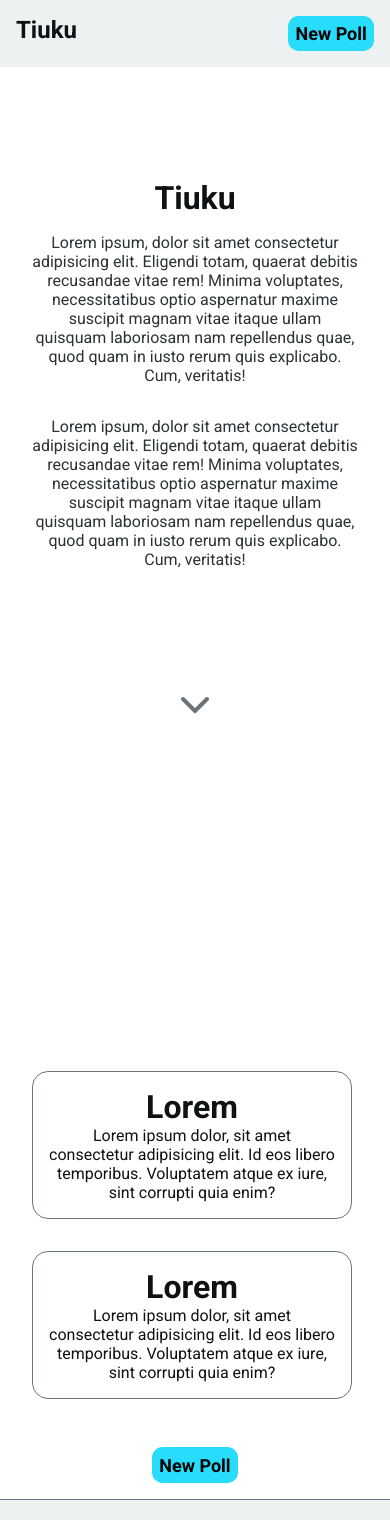
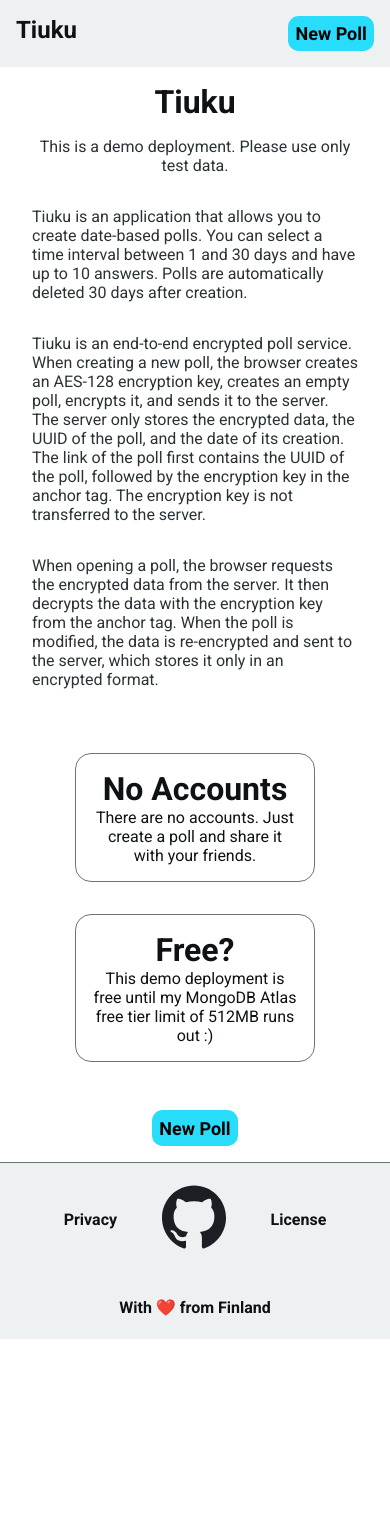
Before and after one commit to maholmlund/tiuku, a Next.js app: page / in a window 390 px wide. Shown: the top 1520 px of the page. After the commit the page ends 1339 px from the top, so only its background shows below. Built offline with nearby package versions, Linux system fonts and the light colour scheme.

Commit message:
create front page texts

```diff
--- a/app/page.module.css
+++ b/app/page.module.css
@@ -1,5 +1,9 @@
 .centered {
   text-align: center;
+}
+
+.left {
+  text-align: left;
 }
 
 .explanationParagraph {
@@ -10,7 +14,7 @@
 
 .card {
   background-color: var(--bg1);
-  max-width: 20rem;
+  width: 240px;
   border-radius: 1em;
   padding: 1em;
   margin: 1em;
@@ -23,30 +27,18 @@
   }
 }
 
-.scrollDown {
-  display: none;
-}
-
 .cardContainer {
   display: flex;
   flex-direction: row;
   justify-content: space-around;
   margin: 2em 0;
+  text-align: center;
 }
 
 @media (max-width: 30rem) {
   .cardContainer {
     flex-direction: column;
-  }
-
-  .landingSection {
-    margin-top: 6em;
-    height: 100vh;
-  }
-
-  .scrollDown {
-    margin-top: 6em;
-    display: inline-block;
+    align-items: center;
   }
 }
 
--- a/app/page.tsx
+++ b/app/page.tsx
@@ -6,31 +6,34 @@ import { IconChevronDown } from "@tabler/icons-react";
 
 export default function Home() {
   return (
+    <>
       <div className={styles.centered}>
         <div className={styles.landingSection}>
           <h1>Tiuku</h1>
-        <p className={styles.explanationParagraph}>Lorem ipsum, dolor sit amet consectetur adipisicing elit. Eligendi totam, quaerat debitis recusandae vitae rem! Minima voluptates, necessitatibus optio aspernatur maxime suscipit magnam vitae itaque ullam quisquam laboriosam nam repellendus quae, quod quam in iusto rerum quis explicabo. Cum, veritatis!</p>
-        <p className={styles.explanationParagraph}>Lorem ipsum, dolor sit amet consectetur adipisicing elit. Eligendi totam, quaerat debitis recusandae vitae rem! Minima voluptates, necessitatibus optio aspernatur maxime suscipit magnam vitae itaque ullam quisquam laboriosam nam repellendus quae, quod quam in iusto rerum quis explicabo. Cum, veritatis!</p>
-        <Link href={"#bottom"}>
-          <IconChevronDown size={48} color="var(--text3)" className={styles.scrollDown} />
-        </Link>
+          <p className={styles.explanationParagraph}>This is a demo deployment. Please use only test data.</p>
         </div>
-      <div className={styles.cardContainer} id="bottom">
+      </div>
+      <p className={styles.explanationParagraph}>Tiuku is an application that allows you to create date-based polls. You can select a time interval between 1 and 30 days and have up to 10 answers. Polls are automatically deleted 30 days after creation.</p>
+      <p className={styles.explanationParagraph}>Tiuku is an end-to-end encrypted poll service. When creating a new poll, the browser creates an AES-128 encryption key, creates an empty poll, encrypts it, and sends it to the server. The server only stores the encrypted data, the UUID of the poll, and the date of its creation. The link of the poll first contains the UUID of the poll, followed by the encryption key in the anchor tag. The encryption key is not transferred to the server.</p>
+      <p className={styles.explanationParagraph}>When opening a poll, the browser requests the encrypted data from the server. It then decrypts the data with the encryption key from the anchor tag. When the poll is modified, the data is re-encrypted and sent to the server, which stores it only in an encrypted format.</p>
+      <div className={styles.cardContainer} >
         <Card>
-          <h1>Lorem</h1>
-          <p>Lorem ipsum dolor, sit amet consectetur adipisicing elit. Id eos libero temporibus. Voluptatem atque ex iure, sint corrupti quia enim?</p>
+          <h1>No Accounts</h1>
+          <p>There are no accounts. Just create a poll and share it with your friends.</p>
         </Card>
         <Card>
-          <h1>Lorem</h1>
-          <p>Lorem ipsum dolor, sit amet consectetur adipisicing elit. Id eos libero temporibus. Voluptatem atque ex iure, sint corrupti quia enim?</p>
+          <h1>Free?</h1>
+          <p>This demo deployment is free until my MongoDB Atlas free tier limit of 512MB runs out :)</p>
         </Card>
       </div>
+      <div className={styles.centered}>
         <Link href="/new">
           <AccentButton>
             New Poll
           </AccentButton>
         </Link>
       </div>
+    </>
   );
 }
 
```
Also changed, not shown: app/privacy/page.tsx (+2 -6 lines). Lines whose indentation alone changed are shown as unchanged.
